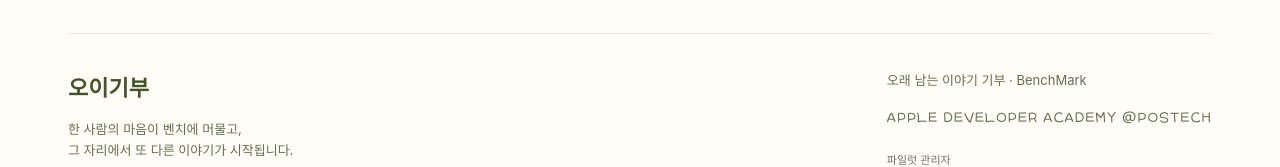
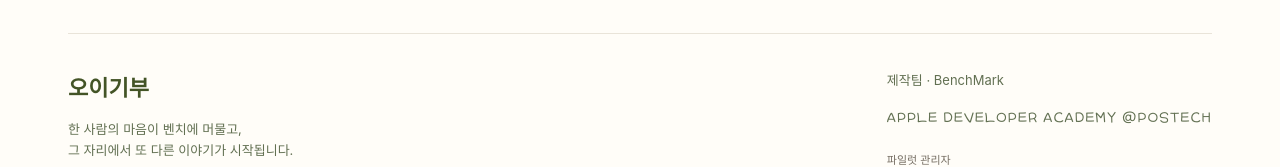
Before and after one commit to DeveloperAcademy-POSTECH/2026-C6-A01-BenchMark, a Next.js app in the folder apps/web/: page / in a window 1280 px wide. Shown: the part 1272-1439 px from the top of the page. Built offline with nearby package versions, Linux system fonts and the light colour scheme; no server answers.

Commit message:
[fix] 서비스명과 제작팀 표기 구분

```diff
--- a/apps/web/src/app/layout.tsx
+++ b/apps/web/src/app/layout.tsx
@@ -15,6 +15,6 @@ export default async function RootLayout({ children }: { children: React.ReactNo
     <a href="#main" className="skip-link">본문으로 바로가기</a>
     <header className="site-header oi-header"><Link className="oi-brand" href="/" aria-label="오이기부 홈"><Image src="/oi/logo.png" alt="" width={42} height={38} /><Image src="/oi/wordmark.png" alt="오이기부" width={110} height={27} /></Link><nav aria-label="주 메뉴"><Link href="/stories">이야기</Link><Link href="/donate">기부 안내</Link>{user ? <form action={logout}><button className="oi-account-button">로그아웃</button></form> : <Link href="/login">로그인</Link>}</nav></header>
     <main id="main">{children}</main>
-    <footer className="site-footer oi-footer"><div><Link href="/" className="oi-footer-name">오이기부</Link><p>한 사람의 마음이 벤치에 머물고,<br />그 자리에서 또 다른 이야기가 시작됩니다.</p></div><div><p>오래 남는 이야기 기부 · BenchMark</p><p className="academy">APPLE DEVELOPER ACADEMY @POSTECH</p><Link className="admin-link" href="/admin">파일럿 관리자</Link></div></footer>
+    <footer className="site-footer oi-footer"><div><Link href="/" className="oi-footer-name">오이기부</Link><p>한 사람의 마음이 벤치에 머물고,<br />그 자리에서 또 다른 이야기가 시작됩니다.</p></div><div><p>제작팀 · BenchMark</p><p className="academy">APPLE DEVELOPER ACADEMY @POSTECH</p><Link className="admin-link" href="/admin">파일럿 관리자</Link></div></footer>
   </body></html>;
 }
```
Also changed, not shown: 1 other file (tests, documents, lock files or other folders).
